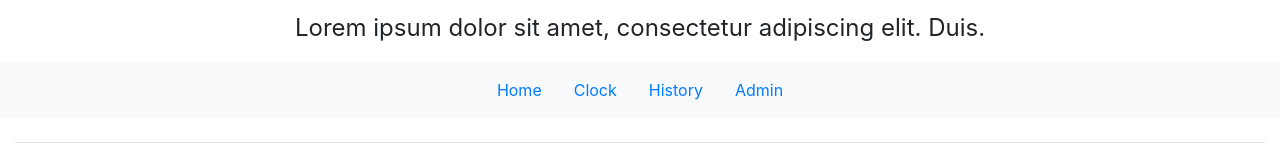
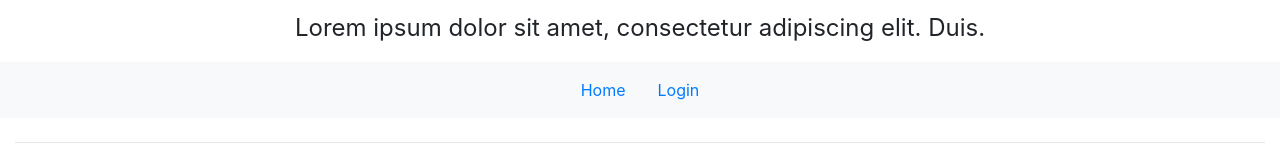
Before and after one commit to Anthonyntilelli/react-time-tracker-frontend, a React (Create React App) app: page / in a window 1280 px wide. Shown: the part 459-619 px from the top of the page. Built offline with nearby package versions, Linux system fonts and the light colour scheme.

Commit message:
Correct NavBar for login state

```diff
--- a/src/App.js
+++ b/src/App.js
@@ -18,7 +18,7 @@ function App() {
         <header>
           <TopAlert variant={'danger'} message={'test Message!'}/>
           <HeaderAndLogo/>
-          <NavBar admin={true} loggedIn={true}/>
+          <NavBar admin={false} loggedIn={false}/>
         </header>
         <main>
           <hr className='my-4'/>
--- a/src/components/NavBar.js
+++ b/src/components/NavBar.js
@@ -9,9 +9,9 @@ const NavBar = (props) => {
       <Col className='navbar navbar-expand-sm bg-light justify-content-center'>
         <span className='nav-item'><NavLink className='nav-link' to='/'>Home</NavLink></span>
         { !props.loggedIn &&  <span className='nav-item'><NavLink className='nav-link' to='/login'>Login</NavLink></span> }
-        <span className='nav-item'><NavLink className='nav-link' to='/clock'>Clock</NavLink></span>
-        <span className='nav-item'><NavLink className='nav-link' to='/history'>History</NavLink></span>
-        { props.admin &&  <span className='nav-item'><NavLink className='nav-link' to= '/admin'>Admin</NavLink></span> }
+        { props.loggedIn &&  <span className='nav-item'><NavLink className='nav-link' to='/clock'>Clock</NavLink></span> }
+        { props.loggedIn &&  <span className='nav-item'><NavLink className='nav-link' to='/history'>History</NavLink></span> }
+        { props.loggedIn && props.admin &&  <span className='nav-item'><NavLink className='nav-link' to= '/admin'>Admin</NavLink></span> }
       </Col>
     </Row>
   );
```
